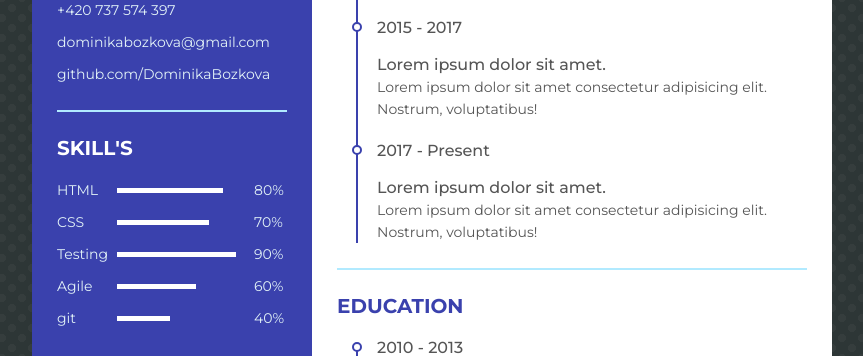
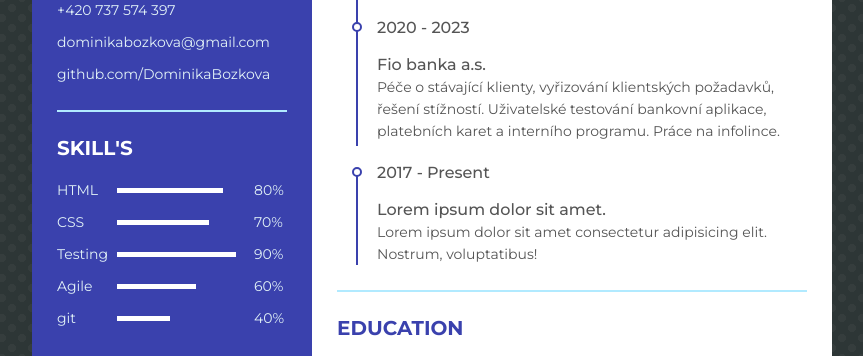
Before and after one commit to DominikaBozkova/cv, a plain HTML site: page index.html in a window 1280 px wide. Shown: the part 452-808 px from the top of the page, without its empty margins (208-1071 px from the left). Drawn offline with Linux system fonts and the light colour scheme.

Commit message:
Add Fio banka experience

```diff
--- a/index.html
+++ b/index.html
@@ -123,12 +123,13 @@
                         </div>
                     </li>
                     <li>
-                        <div class="date">2015 - 2017</div>
+                        <div class="date">2020 - 2023</div>
                         <div class="info">
-                            <p class="semi-bold">Lorem ipsum dolor sit amet.</p>
+                            <p class="semi-bold">Fio banka a.s.</p>
                             <p>
-                                Lorem ipsum dolor sit amet consectetur adipisicing elit.
-                                Nostrum, voluptatibus!
+                                Péče o stávající klienty, vyřizování klientských požadavků, řešení stížností.
+                                Uživatelské testování bankovní aplikace, platebních karet a interního programu.
+                                Práce na infolince.
                             </p>
                         </div>
                     </li>
```
